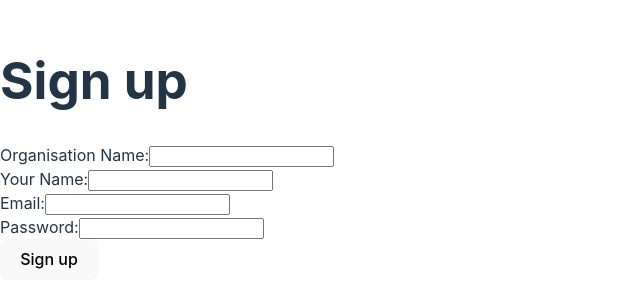
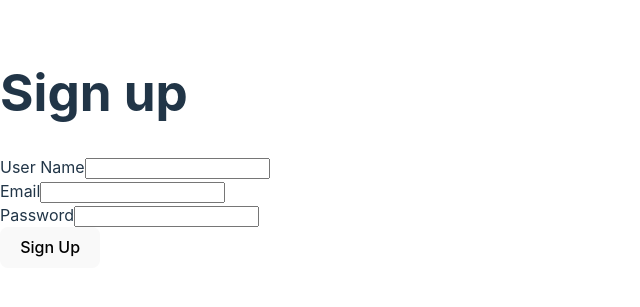
Before and after one commit to Keerthilochankumar/SportsHub, a React (Vite) app: page /signup in a window 1280 px wide. Shown: the part 251-558 px from the top of the page, without its empty margins (0-640 px from the left). Built offline with nearby package versions, Linux system fonts and the light colour scheme.

Commit message:
changes to sign up

```diff
--- a/package.json
+++ b/package.json
@@ -4,12 +4,13 @@
   "version": "0.0.0",
   "type": "module",
   "scripts": {
-    "dev": "vite --port 3000",
+    "dev": "vite",
     "build": "vite build",
     "lint": "eslint . --ext js,jsx --report-unused-disable-directives --max-warnings 0",
     "preview": "vite preview"
   },
   "dependencies": {
+    "@headlessui/react": "^2.0.4",
     "@types/jest": "^29.5.12",
     "@types/node": "^20.12.13",
     "@types/react-router-dom": "^5.3.3",
@@ -17,6 +18,8 @@
     "react-dom": "^18.2.0",
     "react-hook-form": "^7.51.5",
     "react-router-dom": "^6.22.3",
+    "react-toastify": "^10.0.5",
+    "toastify-js": "^1.12.0",
     "typescript": "^5.4.5"
   },
   "devDependencies": {
@@ -27,6 +30,7 @@
     "eslint-plugin-react": "^7.34.1",
     "eslint-plugin-react-hooks": "^4.6.0",
     "eslint-plugin-react-refresh": "^0.4.6",
+    "tailwindcss": "^3.4.3",
     "vite": "^5.2.0"
   }
 }
--- a/src/pages/signup/SignupForm.tsx
+++ b/src/pages/signup/SignupForm.tsx
@@ -1,50 +1,53 @@
 import React, { useState } from 'react';
-
+import { toast } from 'react-toastify';
+import { Button } from '@headlessui/react'
 const SignupForm: React.FC = () => {
-  const [organisationName, setOrganisationName] = useState('');
   const [userName, setUserName] = useState('');
   const [userEmail, setUserEmail] = useState('');
   const [userPassword, setUserPassword] = useState('');
 
   const handleSubmit = async (event: React.FormEvent<HTMLFormElement>) => {
     event.preventDefault();
-
     try {
-      const response = await fetch(`https://wd301-api.pupilfirst.school/organisations`, {
+      const response = await fetch(`https://wd301-api.pupilfirst.school/users`, {
         method: 'POST',
         headers: { 'Content-Type': 'application/json' },
-        body: JSON.stringify({ name: organisationName, user_name: userName, email: userEmail, password: userPassword}),
+        body: JSON.stringify({name: userName , email: userEmail , password: userPassword}),
       });
 
       if (!response.ok) {
         throw new Error('Sign-up failed');
       }
       console.log('Sign-up successful');
-      // Dialogue: After successful signup we have to redirect the user to the secured page. We will do that later.
+      toast.success("signed in successful");
+
     } catch (error) {
       console.error('Sign-up failed:', error);
+      toast.error("error while signing in");
     }
   };
 return (
-    <form onSubmit={handleSubmit}>
-      <div>
-        <label className="block text-gray-700 font-semibold mb-2">Organisation Name:</label>
-        <input type="text" name="organisationName" id="organisationName" value={organisationName} onChange={(e) => setOrganisationName(e.target.value)} className="w-full border rounded-md py-2 px-3 text-gray-700 leading-tight focus:outline-none focus:border-blue-500 focus:shadow-outline-blue" />
+    <div className="w-full h-screen">
+      <div className="flex flex-col">
+        <div className="min-w-[400px] min-h-[600px] border-2 border-white rounded-xl">
+          <div className="flex flex-col">
+            <label>User Name</label>
+            <input type="text" name="userName" onChange={(e)=>{setUserName(e.target.value)}}/>
+          </div>
+          <div className="flex flex-col">
+            <label>Email</label>
+            <input type="text" name="userName" onChange={(e)=>{setUserEmail(e.target.value)}}/>
+          </div>
+          <div className="flex flex-col">
+            <label>Password</label>
+            <input type="text" name="userName" onChange={(e)=>{setUserPassword(e.target.value)}}/>
+          </div>
+          <Button className="inline-flex items-center gap-2 rounded-md bg-gray-700 py-1.5 px-3 text-sm/6 font-semibold text-white shadow-inner shadow-white/10 focus:outline-none data-[hover]:bg-gray-600 data-[open]:bg-gray-700 data-[focus]:outline-1 data-[focus]:outline-white">
+             Sign Up
+          </Button>
+        </div>
       </div>
-      <div>
-        <label className="block text-gray-700 font-semibold mb-2">Your Name:</label>
-        <input type="text" name="userName" id="userName" value={userName} onChange={(e) => setUserName(e.target.value)} className="w-full border rounded-md py-2 px-3 text-gray-700 leading-tight focus:outline-none focus:border-blue-500 focus:shadow-outline-blue" />
-      </div>
-      <div>
-        <label className="block text-gray-700 font-semibold mb-2">Email:</label>
-        <input type="email" name="userEmail" id="userEmail" value={userEmail} onChange={(e) => setUserEmail(e.target.value)} className="w-full border rounded-md py-2 px-3 text-gray-700 leading-tight focus:outline-none focus:border-blue-500 focus:shadow-outline-blue" />
-      </div>
-      <div>
-        <label className="block text-gray-700 font-semibold mb-2">Password:</label>
-        <input type="password" name="userPassword" id="userPassword" value={userPassword} onChange={(e) => setUserPassword(e.target.value)} className="w-full border rounded-md py-2 px-3 text-gray-700 leading-tight focus:outline-none focus:border-blue-500 focus:shadow-outline-blue" />
-      </div>
-      <button type="submit" className="w-full bg-gray-700 hover:bg-gray-800 text-white font-semibold py-2 px-4 rounded-md focus:outline-none focus:shadow-outline-gray mt-4">Sign up</button>
-    </form>
+    </div>
   );
 };
 
```
Also changed, not shown: tailwind.config.js (added, +8 -0 lines), 1 other file (tests, documents, lock files or other folders).
